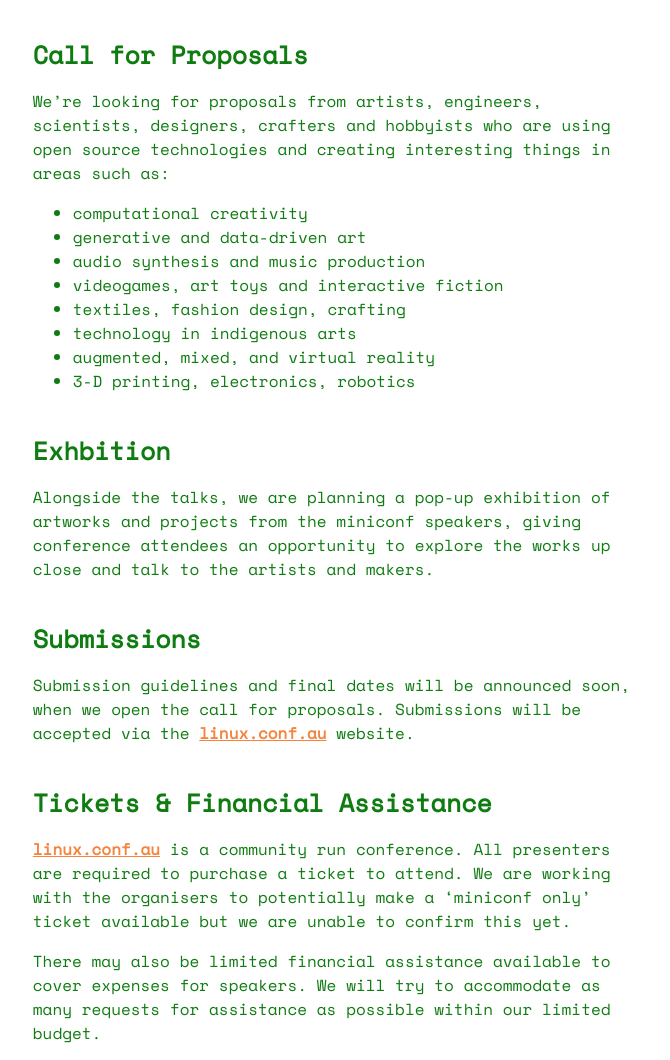
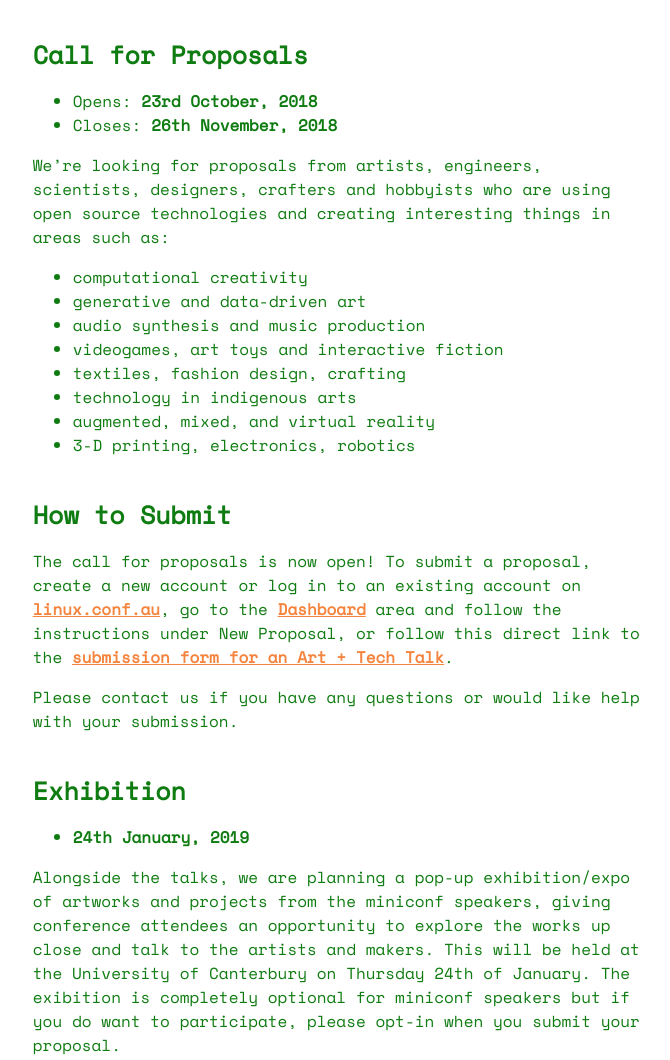
Before and after one commit to artandtech-miniconf/lca2019, a plain HTML site: page index.html in a window 1280 px wide. Shown: the part 863-1923 px from the top of the page, without its empty margins (524-1194 px from the left). Drawn offline with nearby package versions, Linux system fonts and the light colour scheme; a script that the page names is missing.

Commit message:
Open the CFP and add more details around schedule

```diff
--- a/index.html
+++ b/index.html
@@ -31,7 +31,7 @@
     <aside>
       <h2>21–25 January 2019</h2>
       <p>University of Canterbury, Christchurch, New Zealand</p>
-      <p class="note">Schedule TBD</p>
+      <p class="note">Call for Proposals closes on 26th November, 2018. The miniconf proper will be held on the 21st or 22nd of January, schedule TBA.</p>
     </aside>
   </div>
 
@@ -40,7 +40,12 @@
     <p>Open sharing of methods and materials has been a part of art-making around the world since the invention of pigments for painting the walls of caves.</p>
     <p>Today, technology is expanding the boundaries of art in ways that were previously unimaginable. Open source hardware and software has become a foundational building block for a new wave of creative practices, enabling artists and inventors to stand on the shoulders of giants to build on top of emerging platforms, incorporate generative methods and even invent our own tools.</p>
     <p>As part of <a href="https://linux.conf.au/">linux.conf.au 2019</a>, we are presenting this single-day, single-track miniconf, exploring the creative and expressive uses of technology to make things that are beautiful, interesting, surprising and sometimes even useful.</p>
+
     <h2>Call for Proposals</h2>
+    <ul>
+      <li>Opens: <time>23rd October, 2018</time></b></li>
+      <li>Closes: <time>26th November, 2018</time></li>
+    </ul>
     <p>We’re looking for proposals from artists, engineers, scientists, designers, crafters and hobbyists who are using open source technologies and creating interesting things in areas such as:</p>
     <ul>
       <li>computational creativity</li>
@@ -52,10 +57,14 @@
       <li>augmented, mixed, and virtual reality</li>
       <li>3-D printing, electronics, robotics</li>
     </ul>
-    <h2>Exhbition</h2>
-    <p>Alongside the talks, we are planning a pop-up exhibition of artworks and projects from the miniconf speakers, giving conference attendees an opportunity to explore the works up close and talk to the artists and makers.</p>
-    <h2>Submissions</h2>
-    <p>Submission guidelines and final dates will be announced soon, when we open the call for proposals. Submissions will be accepted via the <a href="https://linux.conf.au/">linux.conf.au</a> website.</p>
+    <h2>How to Submit</h2>
+    <p>The call for proposals is now open! To submit a proposal, create a new account or log in to an existing account on <a href="https://linux.conf.au/">linux.conf.au</a>, go to the <a href="https://linux.conf.au/dashboard/">Dashboard</a> area and follow the instructions under New Proposal, or follow this direct link to the <a href="https://linux.conf.au/proposals/submit/arttech-miniconf/">submission form for an Art + Tech Talk</a>.
+    <p>Please contact us if you have any questions or would like help with your submission.</p>
+    <h2>Exhibition</h2>
+    <ul>
+      <li><time>24th January, 2019</time></b></li>
+    </ul>
+    <p>Alongside the talks, we are planning a pop-up exhibition/expo of artworks and projects from the miniconf speakers, giving conference attendees an opportunity to explore the works up close and talk to the artists and makers. This will be held at the University of Canterbury on Thursday 24th of January. The exibition is completely optional for miniconf speakers but if you do want to participate, please opt-in when you submit your proposal.</p>
     <h2>Tickets &amp; Financial Assistance</h2>
     <p><a href="https://linux.conf.au/">linux.conf.au</a> is a community run conference. All presenters are required to purchase a ticket to attend. We are working with the organisers to potentially make a ‘miniconf only’ ticket available but we are unable to confirm this yet.</p>
     <p>There may also be limited financial assistance available to cover expenses for speakers. We will try to accommodate as many requests for assistance as possible within our limited budget.</p>
--- a/site.css
+++ b/site.css
@@ -94,6 +94,10 @@ body {
 
 .text a:hover {
   color: #AF6131;
+}
+
+.text time {
+  font-weight: bold;
 }
 
 .panel {
```
